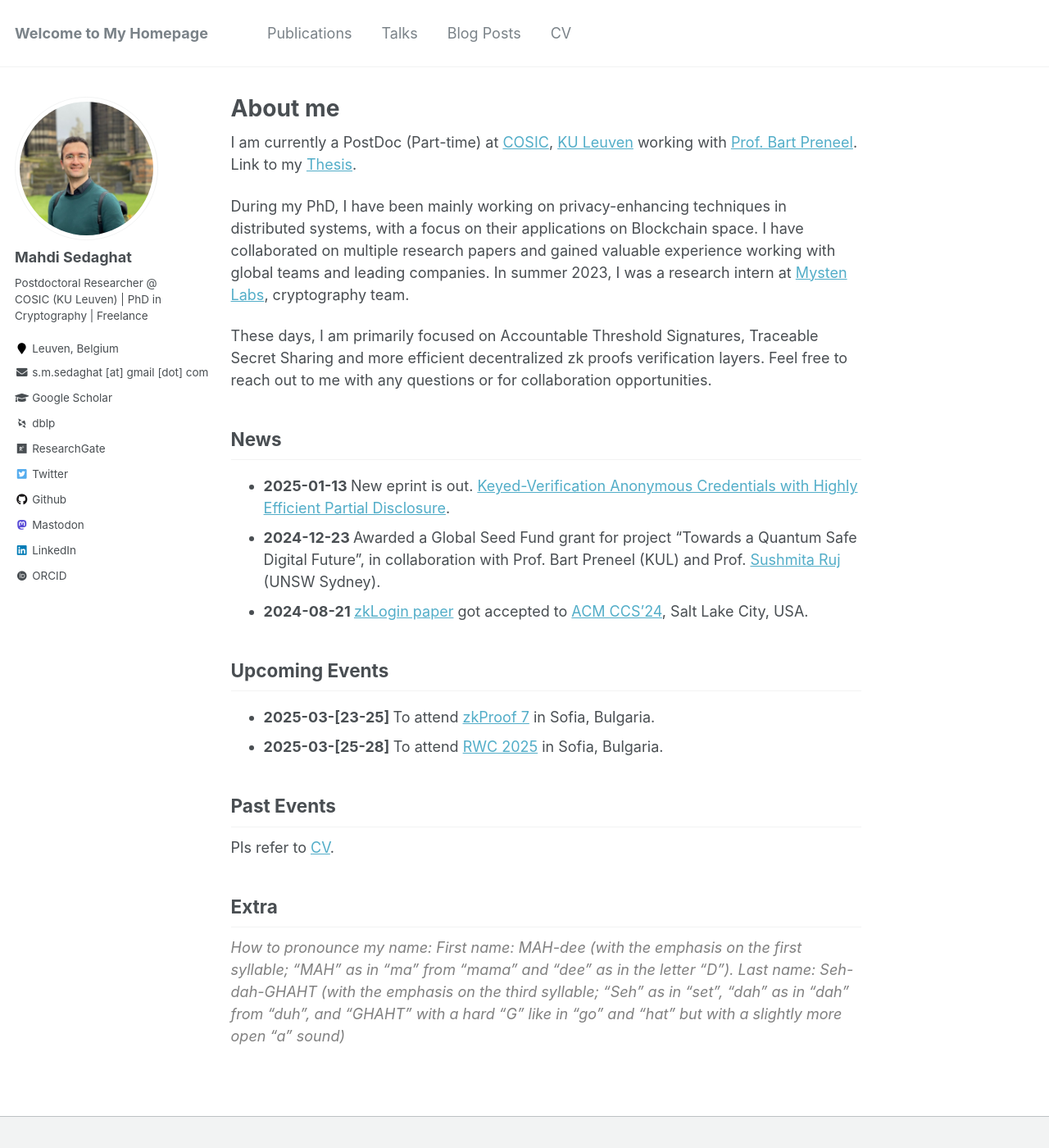
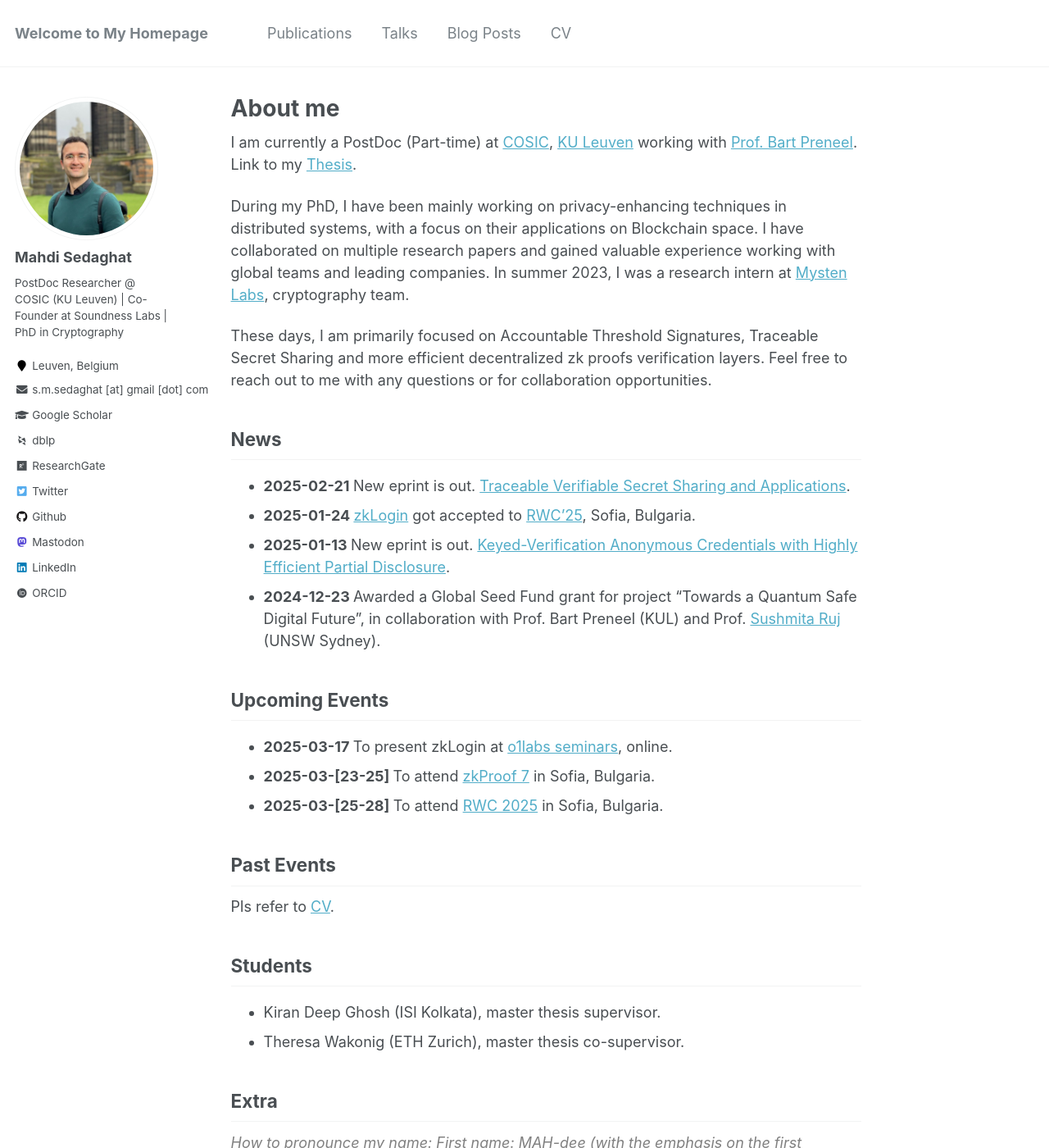
Before and after one commit to Mahdi171/Mahdi171.github.io, a Jekyll site: the page built from _pages/about.md, in a window 1280 px wide and 1400 px high. Shown: the whole window at 82% size. Built offline with Jekyll 4.4.1, drawn with Linux system fonts in a browser that asks for light colours; some web fonts are replaced.

Commit message:
feat: minor

```diff
--- a/_config.yml
+++ b/_config.yml
@@ -82,7 +82,7 @@ analytics:
 author:
   name             : "Mahdi Sedaghat"
   avatar           : "profile.png"
-  bio              : "Postdoctoral Researcher @ COSIC (KU Leuven) | PhD in Cryptography | Freelance"
+  bio              : "PostDoc Researcher @ COSIC (KU Leuven) | Co-Founder at Soundness Labs | PhD in Cryptography"
   location         : "Leuven, Belgium"
   employer         :
   googlescholar    : "https://scholar.google.com/citations?user=6gVDkOUAAAAJ&hl=en"
--- a/_pages/about.md
+++ b/_pages/about.md
@@ -17,12 +17,14 @@ Feel free to reach out to me with any questions or for collaboration opportuniti
 
 News
 ------
+- <b> 2025-02-21 </b> New eprint is out. [Traceable Verifiable Secret Sharing and Applications](publication/2025-02-21).
+- <b> 2025-01-24 </b> [zkLogin](https://arxiv.org/pdf/2401.11735) got accepted to [RWC'25](https://rwc.iacr.org/2025/), Sofia, Bulgaria.
 - <b> 2025-01-13 </b> New eprint is out. [Keyed-Verification Anonymous Credentials with Highly Efficient Partial Disclosure](publication/2025-01-13).
 - <b> 2024-12-23 </b> Awarded a Global Seed Fund grant for project "Towards a Quantum Safe Digital Future", in collaboration with Prof. Bart Preneel (KUL) and Prof. [Sushmita Ruj](https://research.unsw.edu.au/people/dr-sushmita-ruj-0) (UNSW Sydney).
-- <b> 2024-08-21 </b> [zkLogin paper](https://arxiv.org/pdf/2401.11735) got accepted to [ACM CCS'24](https://www.sigsac.org/ccs/CCS2024/call-for/call-for-papers.html), Salt Lake City, USA.
 
 Upcoming Events
 ------
+- <b> 2025-03-17 </b> To present zkLogin at [o1labs seminars](https://o1labs.notion.site/crypto-reading-group), online.
 - <b> 2025-03-[23-25] </b> To attend [zkProof 7](https://zkproof.org/events/zkproof-7-sofia/) in Sofia, Bulgaria.
 - <b> 2025-03-[25-28] </b> To attend [RWC 2025](https://rwc.iacr.org/2025/) in Sofia, Bulgaria.
 
@@ -30,6 +32,12 @@ Past Events
 ------
 Pls refer to [CV](cv/).
 
+
+Students
+------
+- Kiran Deep Ghosh (ISI Kolkata), master thesis supervisor.
+- Theresa Wakonig (ETH Zurich), master thesis co-supervisor.
+
 Extra
 ------
 <span style="color: gray;">*How to pronounce my name: First name: MAH-dee (with the emphasis on the first syllable; "MAH" as in "ma" from "mama" and "dee" as in the letter "D"). Last name: Seh-dah-GHAHT (with the emphasis on the third syllable; "Seh" as in "set", "dah" as in "dah" from "duh", and "GHAHT" with a hard "G" like in "go" and "hat" but with a slightly more open "a" sound)*</span>
```
Also changed, not shown: _pages/cv.md (+1 -1 lines), _publications/2025-01-13.md (+1 -1 lines), _publications/2025-02-21.md (added, +26 -0 lines), 3 other files.
